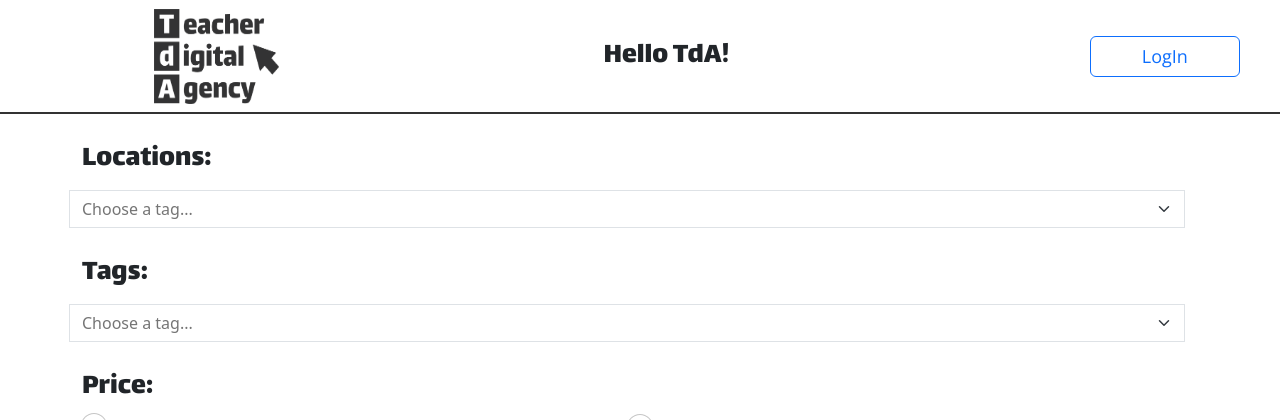
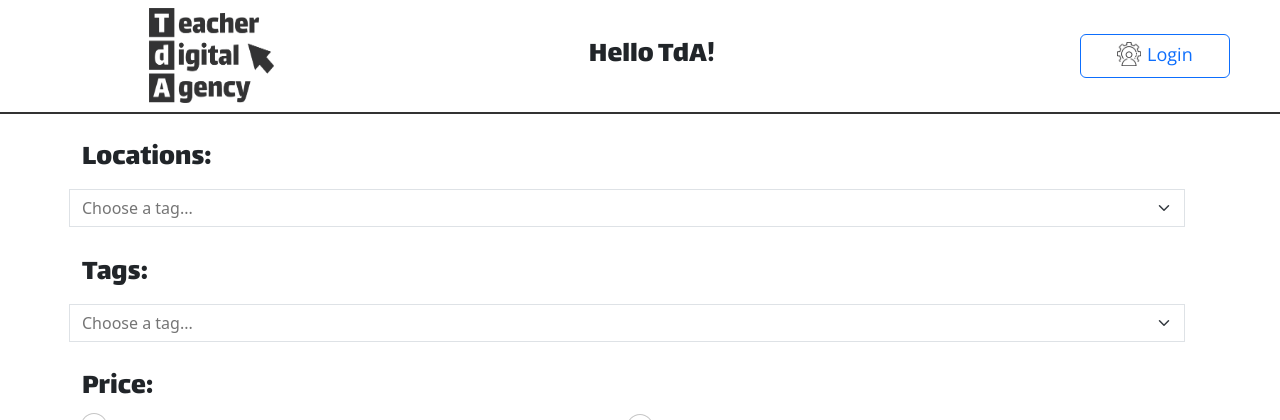
Before and after one commit to kekugesso/TdA24-Kapibara, a Flask app: page / in a window 1280 px wide. Shown: the top 420 px of the page. Run offline with Flask 3, Linux system fonts and the light colour scheme; the visitor is signed in with stand-in values (Sample User, id 1); data comes from the database, SQL or seed files in the repository; some libraries are stand-ins or nearby versions.

Commit message:
login button icon

```diff
--- a/app/static/css/main.css
+++ b/app/static/css/main.css
@@ -301,6 +301,7 @@
     .login {
         grid-area: login;
         max-width: 150px;
+        align-items: center;
     }
 }
 @media (min-width:1000px){
@@ -308,6 +309,7 @@
         grid-area: login;
         max-width: 150px;
         margin-left: 50%;
+        align-items: center;
     }
 }
 
@@ -457,3 +459,18 @@
 .error {
     margin-top: -2%;
 }
+
+.icon {
+    display: inline;
+    margin-left: auto;
+    margin-right: 2px;
+    margin-bottom: 5px;
+    max-width: 24px;
+    max-height: 24px;
+    align-self: center;
+}
+.login-text {
+    display: inline;
+    text-align: center;
+    align-self: center;
+}
--- a/app/templates/home.html
+++ b/app/templates/home.html
@@ -16,9 +16,12 @@
 <div class="wrapper">
     <div class="content">
         <div class="introduction">
-            <img class="logo" src="../static/img/TdA_LOGO/TeacherDigitalAgency_LOGO_black.png" onclick="location.href='/';"">
+            <img class="logo" src="../static/img/TdA_LOGO/TeacherDigitalAgency_LOGO_black.png" onclick="location.href='/';" style="cursor: pointer;">
             <div class="nadpisy text-center p-3 intro-text">Hello TdA!</div>
-            <div class="btn btn-outline-primary text-na-bilem login text-center" onclick="location.href='/login';" style="cursor: pointer;">LogIn</div>
+            <div class="btn btn-outline-primary login text-center" onclick="location.href='/login';" style="cursor: pointer;">
+                <img class="icon" src="../static/img/TdA_ikony/300ppi/TdA_ikony_nastaveni_black.png">
+                <div class="text-na-bilem login-text">Login</div>
+            </div>
         </div>
         <div class="container search col">
             <div class="input-group row">
```
Also changed, not shown: app/templates/lecturer.html (+5 -2 lines), app/templates/login.html (+5 -2 lines).
